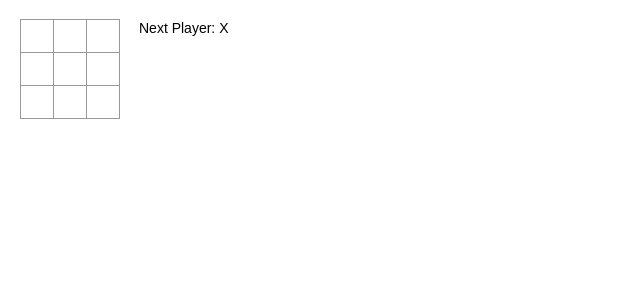
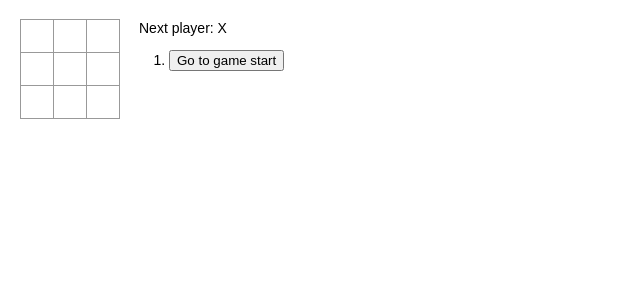
Before and after one commit to ad-victoriam-101/byte_app_WPI, a React (Create React App) app in the folder my-app/: page / in a window 1280 px wide. Shown: the top 300 px of the page, without its empty margins (0-640 px from the left). Built offline with nearby package versions, Linux system fonts and the light colour scheme.

Commit message:
finished working game.

```diff
--- a/my-app/src/index.js
+++ b/my-app/src/index.js
@@ -5,29 +5,19 @@
 import * as serviceWorker from './serviceWorker';
 
 function Square(props) {
-    return(
+    return (
       <button className="square" onClick={props.onClick}>
         {props.value}
       </button>
-    )
+    );
   }
 
   class Board extends React.Component {
-      handleClick(i) {
-          const squares = this.state.squares.slice();
-          if ( calculateWinner(squares) || squares[i]){
-              return;
-          }
-          squares[i] = this.state.xIsNext?'X':'O';
-          this.setState({
-              squares:squares,
-              xIsNext: !this.state.xIsNext,
-            });
-      }
     renderSquare(i) {
-      return (<Square
+      return (
+        <Square
           value={this.props.squares[i]}
-      onClick = {()=> this.props.onClick(i)}
+          onClick={() => this.props.onClick(i)}
         />
       );
     }
@@ -59,40 +49,87 @@
     constructor(props) {
       super(props);
       this.state = {
-              history: [{
-                  squares: Array(9).fill(null),
-              }],
-              xIsNext: true,
+        history: [
+          {
+            squares: Array(9).fill(null)
+          }
+        ],
+        stepNumber: 0,
+        xIsNext: true
       };
     }
+
+    handleClick(i) {
+      const history = this.state.history.slice(0, this.state.stepNumber + 1);
+      const current = history[history.length - 1];
+      const squares = current.squares.slice();
+      if (calculateWinner(squares) || squares[i]) {
+        return;
+      }
+      squares[i] = this.state.xIsNext ? "X" : "O";
+      this.setState({
+        history: history.concat([
+          {
+            squares: squares
+          }
+        ]),
+        stepNumber: history.length,
+        xIsNext: !this.state.xIsNext
+      });
+    }
+
+    jumpTo(step) {
+      this.setState({
+        stepNumber: step,
+        xIsNext: (step % 2) === 0
+      });
+    }
+
     render() {
       const history = this.state.history;
-        const current = history[history.length - 1];
+      const current = history[this.state.stepNumber];
       const winner = calculateWinner(current.squares);
+
+      const moves = history.map((step, move) => {
+        const desc = move ?
+          'Go to move #' + move :
+          'Go to game start';
+        return (
+          <li key={move}>
+            <button onClick={() => this.jumpTo(move)}>{desc}</button>
+          </li>
+        );
+      });
+
       let status;
       if (winner) {
         status = "Winner: " + winner;
-        }else {
-            status = "Next Player: " + (this.state.xIsNext ? 'X':'O');
+      } else {
+        status = "Next player: " + (this.state.xIsNext ? "X" : "O");
       }
+
       return (
         <div className="game">
           <div className="game-board">
             <Board
-            squares = {current.squares}
-            onClick = {(i)=>this.handleClick(i)}
+              squares={current.squares}
+              onClick={i => this.handleClick(i)}
             />
           </div>
           <div className="game-info">
             <div>{status}</div>
-            <ol>{/* TODO */}</ol>
+            <ol>{moves}</ol>
           </div>
         </div>
       );
     }
   }
 
-  function calculateWinner(squares){
+  // ========================================
+
+  ReactDOM.render(<Game />, document.getElementById("root"));
+
+  function calculateWinner(squares) {
     const lines = [
       [0, 1, 2],
       [3, 4, 5],
@@ -101,20 +138,13 @@
       [1, 4, 7],
       [2, 5, 8],
       [0, 4, 8],
-        [2, 4, 6],
+      [2, 4, 6]
     ];
-      for (let i = 0; i < lines.length; i++){
-          const [a,b,c] = lines[i];
-          if (squares[a] && squares[a] === squares[b] && squares[a] === squares[c]){
+    for (let i = 0; i < lines.length; i++) {
+      const [a, b, c] = lines[i];
+      if (squares[a] && squares[a] === squares[b] && squares[a] === squares[c]) {
         return squares[a];
       }
     }
     return null;
   }
-
-  // ========================================
-
-  ReactDOM.render(
-    <Game />,
-    document.getElementById('root')
-  );
```
Lines whose indentation alone changed are shown as unchanged.
